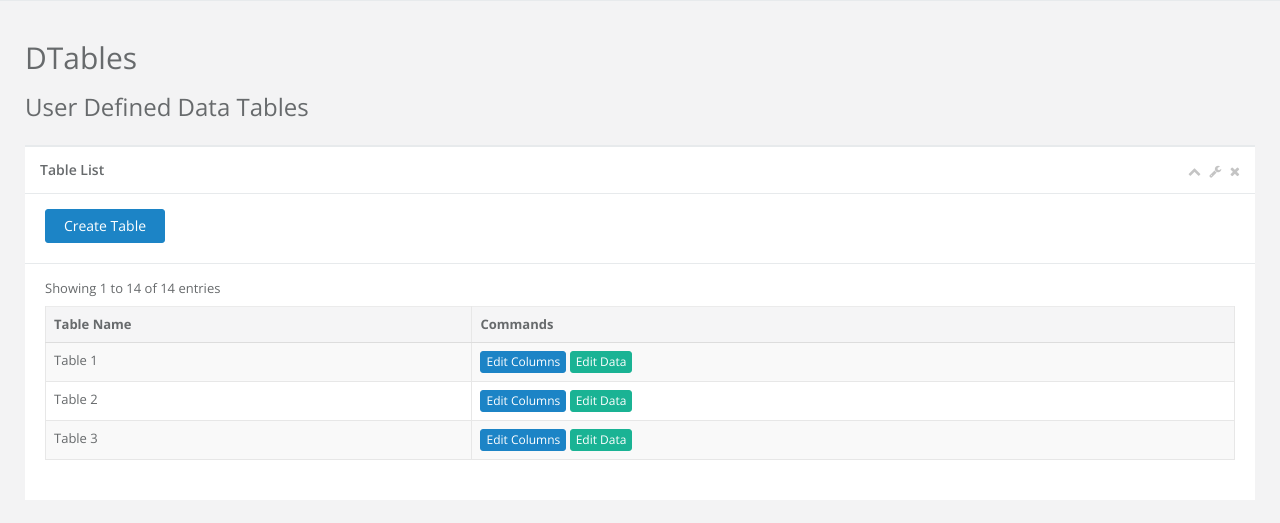
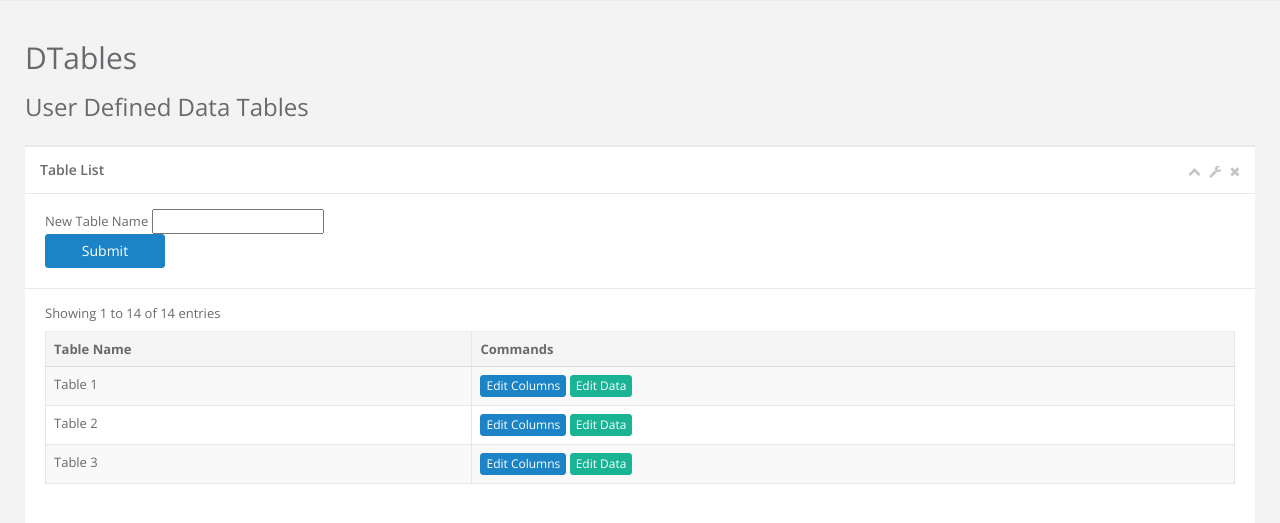
Before and after one commit to ilya0/Dtable, a Django app: page /tablelist/ in a window 1280 px wide. Shown: the part 60-583 px from the top of the page. Run offline with Django 3.2, Linux system fonts and the light colour scheme; data that the repository does not hold is empty; some libraries are stand-ins or nearby versions.

Commit message:
added new submit box to create table page, working on javascript functionality- working

```diff
--- a/djangobuilder/mysite/savedata/templates/savedata/table-list.html
+++ b/djangobuilder/mysite/savedata/templates/savedata/table-list.html
@@ -71,10 +71,12 @@
                             </div>
                         </div>
                         <div class="ibox-content">
-                                     <form role="form" class="form-inline">
-                              <button type="createtablebutton" class="btn btn-w-m btn-success" style="margin-bottom: 0;">Create Table</button>
 
-                            </form>
+                          <form action="/action_page.php">
+                                              New Table Name <input type="text"  name="newtablename"><br>
+                            <input type="submit" value="Submit" class="btn btn-w-m btn-success" style="margin-bottom: 0;">
+                          </form>
+
                         </div>
 
 
--- a/djangobuilder/mysite/savedata/urls.py
+++ b/djangobuilder/mysite/savedata/urls.py
@@ -22,7 +22,11 @@
     # url(r'^getdata/', views.getdata, name='getdata'),
 # testing a get route to the show tables page
     url(r'^tablelist/', views.tablelist, name='tablelist'),
+
     url(r'^editcolumns/', views.editcolumns, name='editcolumns'),
+
     url(r'^edittables/', views.edittables, name='edittables'),
+    # links to createtable method to submit a new name for a database
+    url(r'^createtable/', views.createtable, name='createtable'),
 
 ]
--- a/djangobuilder/mysite/savedata/views.py
+++ b/djangobuilder/mysite/savedata/views.py
@@ -163,6 +163,13 @@
     print(context)
     return render(request, 'savedata/table-edit.html', context)
 
+def createtable(request):
+    thing = name.objects.all() #query the database
+    context = { 'thing': thing }  #this is a dictonary
+    print(context)
+    return render(request, 'savedata/table-edit.html', context)
+
+
 
 
 #class based view
```
Also changed, not shown: 2 other files.
